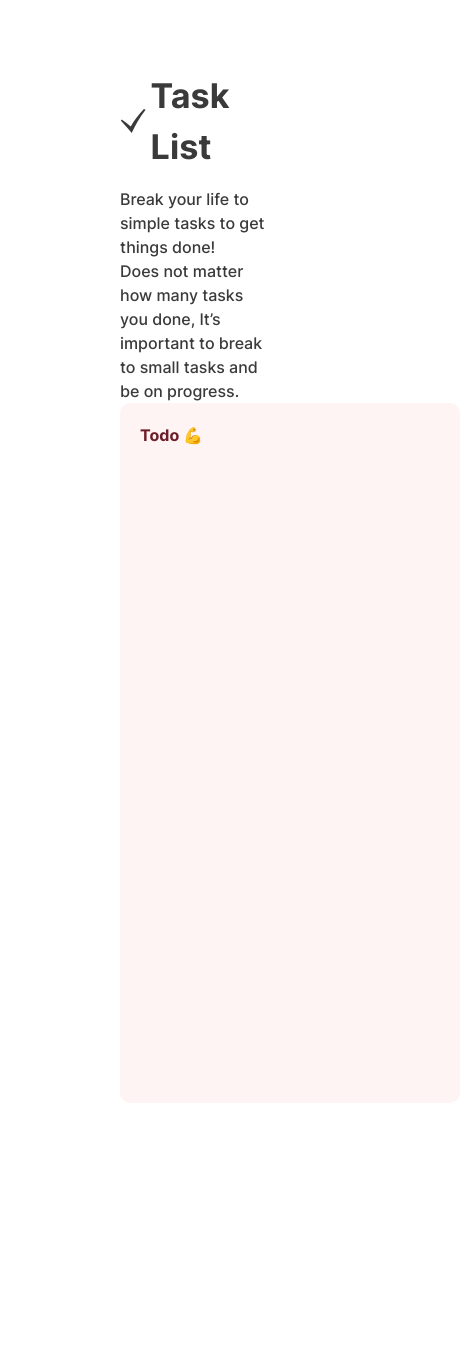
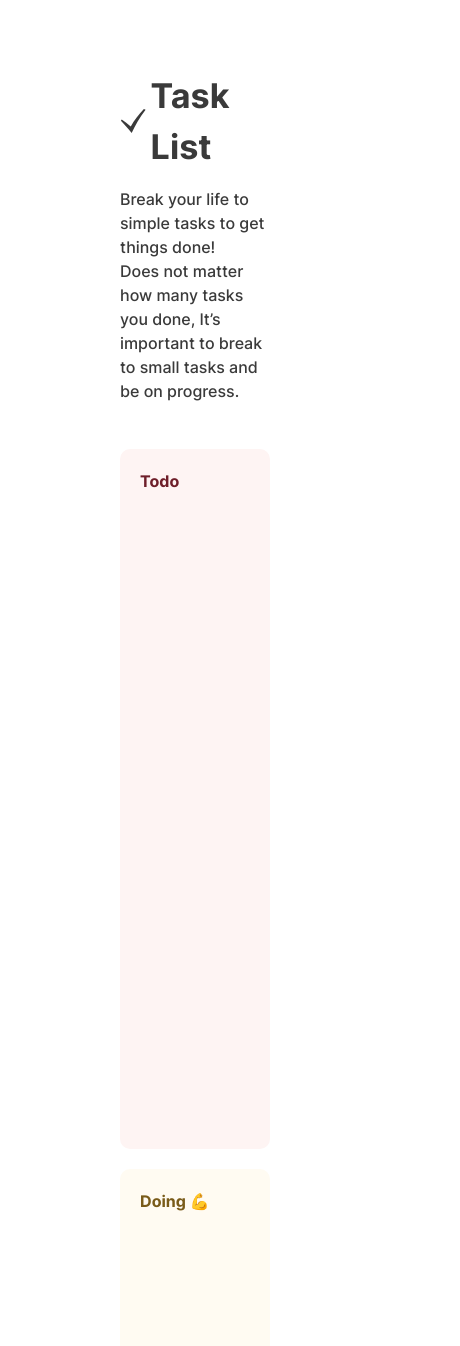
Before and after one commit to aynazheydariafshar/toDoList, a React app: page / in a window 390 px wide. Shown: the top 1346 px of the page, 460 px wide, since content can reach past the window. Before the commit the page ends 1173 px from the top, so only its background shows below. Built offline with nearby package versions, Linux system fonts and the light colour scheme.

Commit message:
FEAT:responsive cards

```diff
--- a/src/components/card.jsx
+++ b/src/components/card.jsx
@@ -4,7 +4,7 @@ export default function Card({ title, icon = "", bgColorCard, titleColor }) {
   return (
     <div
       style={{ backgroundColor: bgColorCard }}
-      className="w-[340px] h-[700px] rounded-[10px] p-[20px]"
+      className="w-[340px] h-[700px] rounded-[10px] px-[20px] pt-[20px] pb-[30px]"
     >
       <div>
         <p style={{ color: titleColor }} className="font-bold">
--- /dev/null
+++ b/src/components/cardList.jsx
@@ -0,0 +1,17 @@
+import React from "react";
+import Card from "./card";
+
+export default function CardList() {
+  return (
+    <div className="flex-wrap flex justify-between items-center gap-[20px] mt-[46px]">
+      <Card title="Todo" bgColorCard="#FEF4F3" titleColor="#6E1E29" />
+      <Card
+        title="Doing"
+        icon="💪"
+        bgColorCard="#FFFBF2"
+        titleColor="#795B19"
+      />
+      <Card title="Done" icon="🎉" bgColorCard="#F4F9F3" titleColor="#286C1A" />
+    </div>
+  );
+}
--- a/src/pages/index.jsx
+++ b/src/pages/index.jsx
@@ -1,6 +1,7 @@
 import React from "react";
 import { GiCheckMark } from "react-icons/gi";
 import Card from "../components/card";
+import CardList from "../components/cardList";
 
 export default function Home() {
   return (
@@ -14,7 +15,7 @@ export default function Home() {
         <br /> Does not matter how many tasks you done, It’s important to break
         to small tasks and be on progress.
       </p>
-      <Card title="Todo" icon="💪" bgColorCard="#FEF4F3" titleColor="#6E1E29" />
+      <CardList />
     </div>
   );
 }
```
